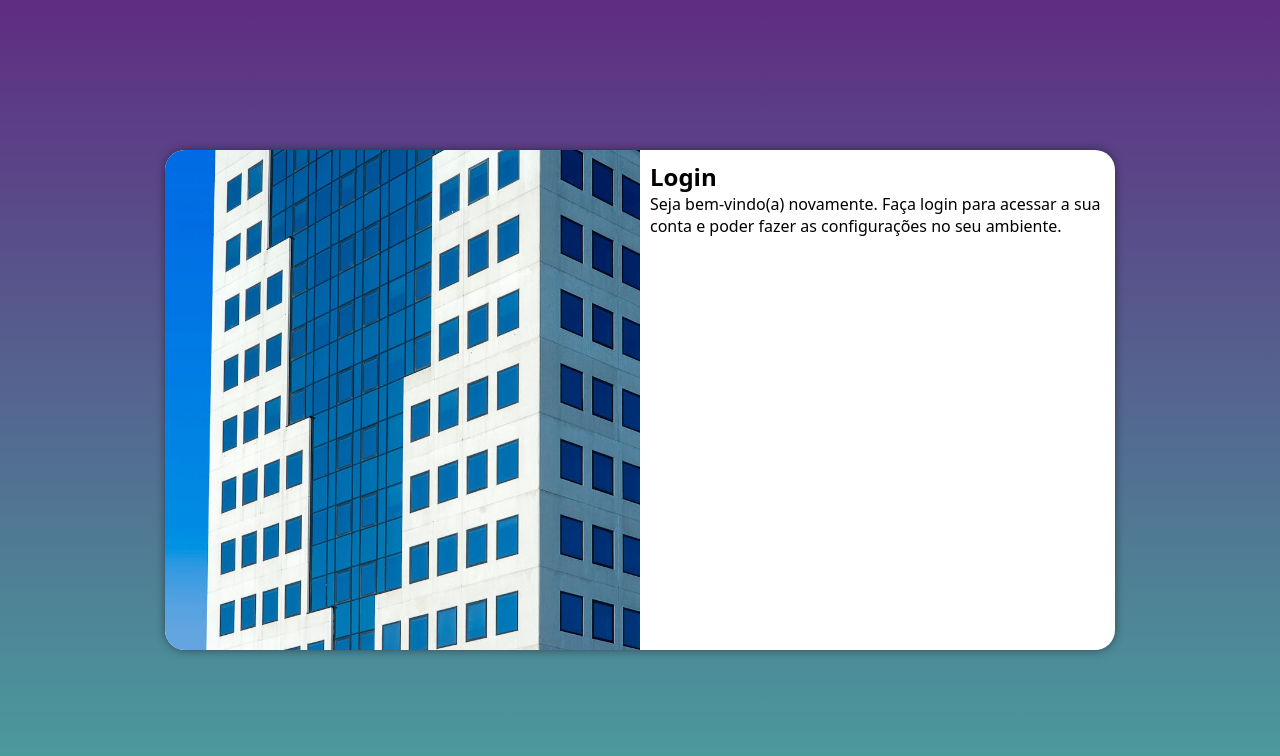
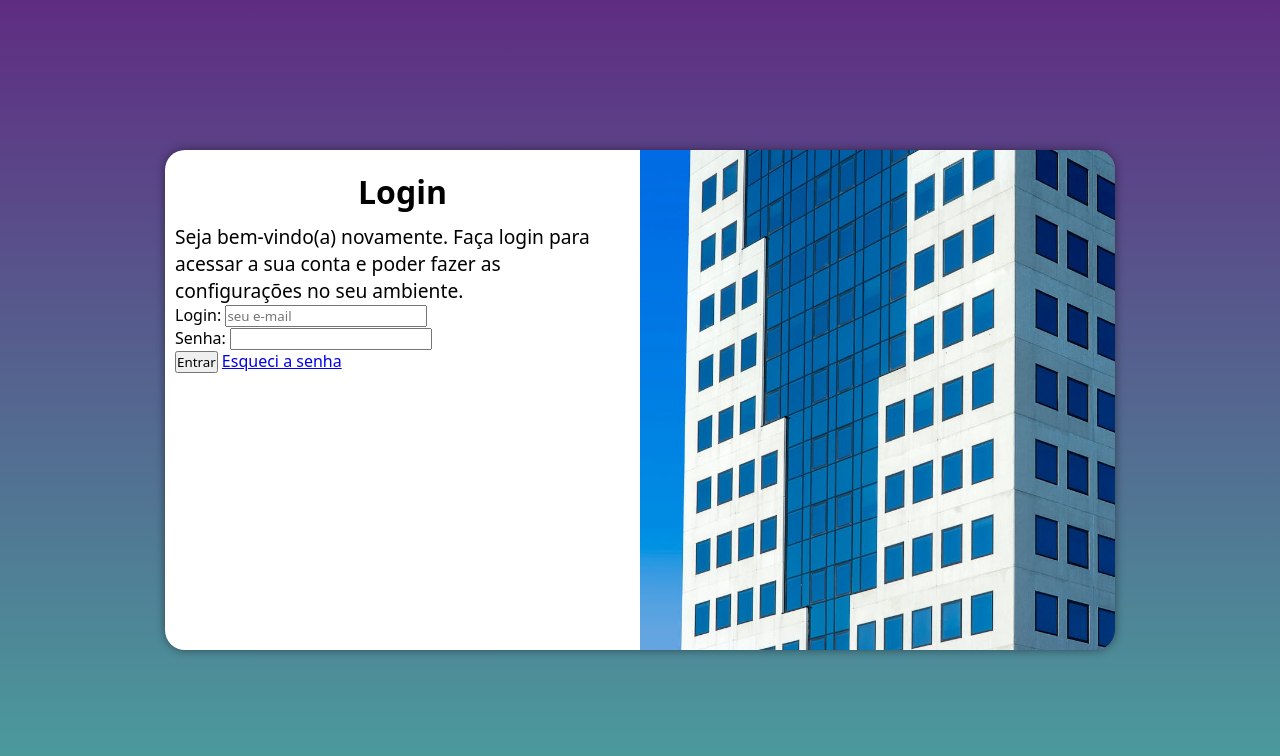
Before and after one commit to samanthakevely/projeto-login, a plain HTML site: page index.html in a window 1280 px wide. Drawn offline with Linux system fonts and the light colour scheme.

Commit message:
adicionei o formulário

```diff
--- a/estilos/media-query.css
+++ b/estilos/media-query.css
@@ -40,14 +40,22 @@ Grandes telas: acima de 1200px
     }
 
     section#login > div#imagem {
-        float: left;
+        float: right;
         width: 50%;
         height: 100%;
     }
 
     section#login > div#formulario {
-        float: right;
+        float: left;
         width: 50%;
     }
 
+    div#formulario > h1 {
+        font-size: 2em;
+    }
+
+    div#formulario > p {
+        font-size: 1.2em;
+    }
+
 }
--- a/estilos/style.css
+++ b/estilos/style.css
@@ -54,3 +54,12 @@ section#login > div#formulario {
     display: block;
     padding: 10px;
 }
+
+div#formulario > h1 {
+    text-align: center;
+    padding: 10px;
+}
+
+div#formulario > p {
+    font-size: 0.8em;
+}
--- a/index.html
+++ b/index.html
@@ -18,8 +18,17 @@
                 <h1>Login</h1>
                 <p>Seja bem-vindo(a) novamente. Faça login para acessar a sua conta e poder fazer as configurações no seu ambiente.</p>
 
-                <form action="login.php" method="post">
-
+                <form action="login.php" method="post" autocomplete="on">
+                    <div>
+                       <label for="ilogin">Login: </label>
+                       <input type="email" name="login" id="ilogin" placeholder="seu e-mail" autocomplete="email" required maxlength="30">
+                    </div>
+                    <div>
+                        <label for="isenha">Senha: </label>
+                        <input type="password" name="senha" id="isenha" autocomplete="current-password" required minlength="8" maxlength="20">
+                    </div>
+                    <input type="submit" value="Entrar">
+                    <a href="esqueci.html">Esqueci a senha</a>
                 </form>
             </div>
         </section>
```
